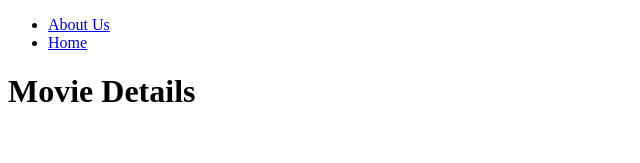
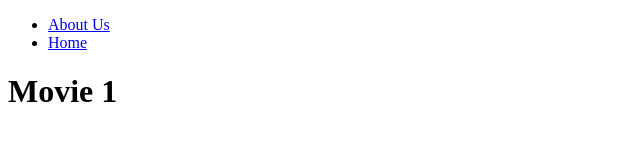
Before and after one commit to kojesung/next14_prac, a Next.js app: page /movies/1 in a window 1280 px wide. Shown: the top 163 px of the page, without its empty margins (0-640 px from the left). Built offline with nearby package versions, Linux system fonts and the light colour scheme.

Commit message:
Fix .gitignore

```diff
--- a/app/(movies)/movies/[id]/page.tsx
+++ b/app/(movies)/movies/[id]/page.tsx
@@ -8,5 +8,5 @@ export default async function MovieDetails({
     const urlParams = await params;
     const urlSearchParams = await searchParams;
     console.log(urlParams, urlSearchParams);
-    return <h1>Movie Details</h1>;
+    return <h1>Movie {urlParams.id}</h1>;
 }
```
Also changed, not shown: next-env.d.ts (deleted).
